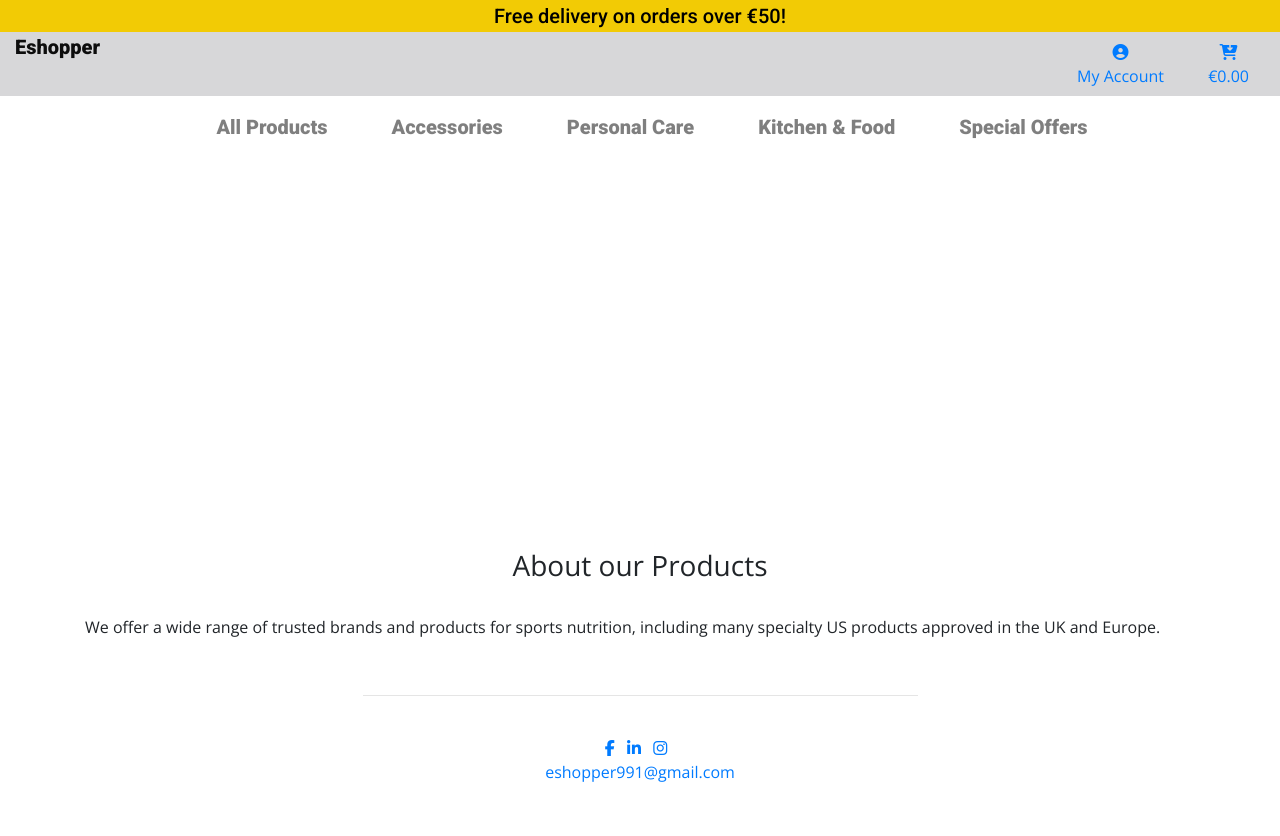
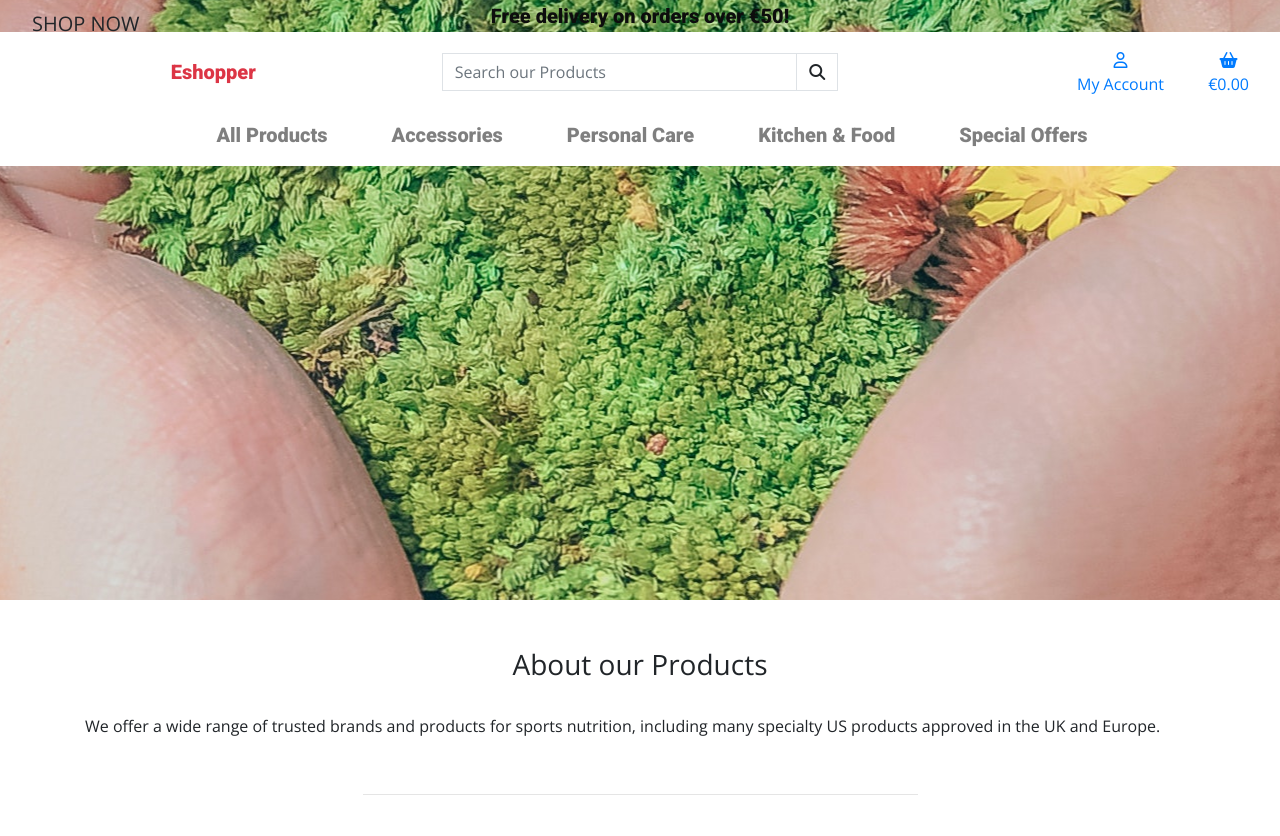
Before and after one commit to Code-Institute-Submissions/artneto-Eshopper_AugResub, a Django app: page / in a window 1280 px wide. Shown: the top 836 px of the page. Before the commit the page ends 782 px from the top, so only its background shows below. Run offline with Django 3.2, Linux system fonts and the light colour scheme; some libraries are stand-ins or nearby versions.

Commit message:
added background picture

```diff
--- a/static/css/base.css
+++ b/static/css/base.css
@@ -50,3 +50,8 @@ body {
     background: #D7D7D9;
     height: 75%;
 }
+
+.container-home {
+    background: url('/media/pexels-min-an-1230157.jpg') no-repeat center center fixed;
+    height: 600px;
+}
--- a/templates/base.html
+++ b/templates/base.html
@@ -37,23 +37,40 @@
 
     <title>Eshopper {% block extra_title %}{% endblock %}</title>
   </head>
+
   <body>
     <header class="container-fluid fixed-top">
-     <div id="delivery-banner" class="row text-center delivery-banner">
-            <div class="col">
-                <h4 class="delivery-banner-txt my-1">Free delivery on orders over €{{ free_delivery_threshold }}!</h4>
+        <div id="delivery-banner" class="row text-center">
+            <div class="col bg-black text-white">
+                <h4 class="logo-font my-1">Free delivery on orders over  €{{ free_delivery_threshold }}!</h4>
             </div>
         </div>
-      <div class="row bg-header">
-                <div class="col-sm-4 col-sm-push-8"><a href="{% url 'home' %}" class="logo-font logo">
-                    Eshopper</a>
+        <div id="topnav" class="row bg-white pt-lg-2 d-none d-lg-flex">
+            <div class="col-12 col-lg-4 my-auto py-1 py-lg-0 text-center text-lg-left">
+                <a href="{% url 'home' %}" class="nav-link main-logo-link">
+                    <h2 class="logo-font text-danger my-0">Eshopper<span class="danger-text text-uppercase"></span></h2>
+                </a>
             </div>
-                <div class="col-sm-8 col-sm-pull-4">
+            <div class="col-12 col-lg-4 my-auto py-1 py-lg-0">
+                <form method="GET" action="{% url 'products' %}">
+                    <div class="input-group w-100">
+                        <input class="form-control border border-black rounded-0" type="text" name="q" placeholder="Search our Products">
+                        <div class="input-group-append">
+                            <button class="form-control btn btn-black border border-black rounded-0" type="submit">
+                                <span class="icon">
+                                    <i class="fa fa-search" aria-hidden="true"></i>
+                                </span>
+                            </button>
+                        </div>
+                    </div>
+                </form>
+            </div>
+                <div class="col-12 col-lg-4 my-auto py-1 py-lg-0">
                 <ul class="list-inline list-unstyled text-center text-lg-right my-0">
                     <li class="list-inline-item dropdown">
                         <a class="text-black nav-link" href="#" id="user-options" data-toggle="dropdown" aria-haspopup="true" aria-expanded="false">
                             <div class="text-center">
-                                    <div><i class="fas fa-user-circle"></i></div>
+                                <div><i class="fa fa-user-o" aria-hidden="true"></i></div>
                                 <p class="my-0">My Account</p>
                             </div>
                         </a>
@@ -73,7 +90,7 @@
                     <li class="list-inline-item">
                         <a class="{% if grand_total %}text-info font-weight-bold{% else %}text-black{% endif %} nav-link" href="{% url 'view_bag' %}">
                             <div class="text-center">
-                                    <div><i class="fas fa-cart-arrow-down"></i></div>
+                                <div><i class="fa fa-shopping-basket" aria-hidden="true"></i></div>
                                 <p class="my-0">
                                     {% if grand_total %}
                                         €{{ grand_total|floatformat:2 }}
@@ -85,9 +102,7 @@
                         </a>
                     </li>
                 </ul>
-
             </div>
-
         </div>
 
         <div class="row bg-white">
@@ -100,6 +115,7 @@
             </nav>
         </div>
     </header>
+
 
 
     {% block page_header %}
```
Also changed, not shown: media/nutrition.16x16.png (deleted), media/pexels-arthouse-studio-4332238 (1).jpg (deleted), media/pexels-min-an-1230157.jpg (added), media/pexels-nathan-cowley-1153369.jpg (deleted). Lines whose indentation alone changed are shown as unchanged.
